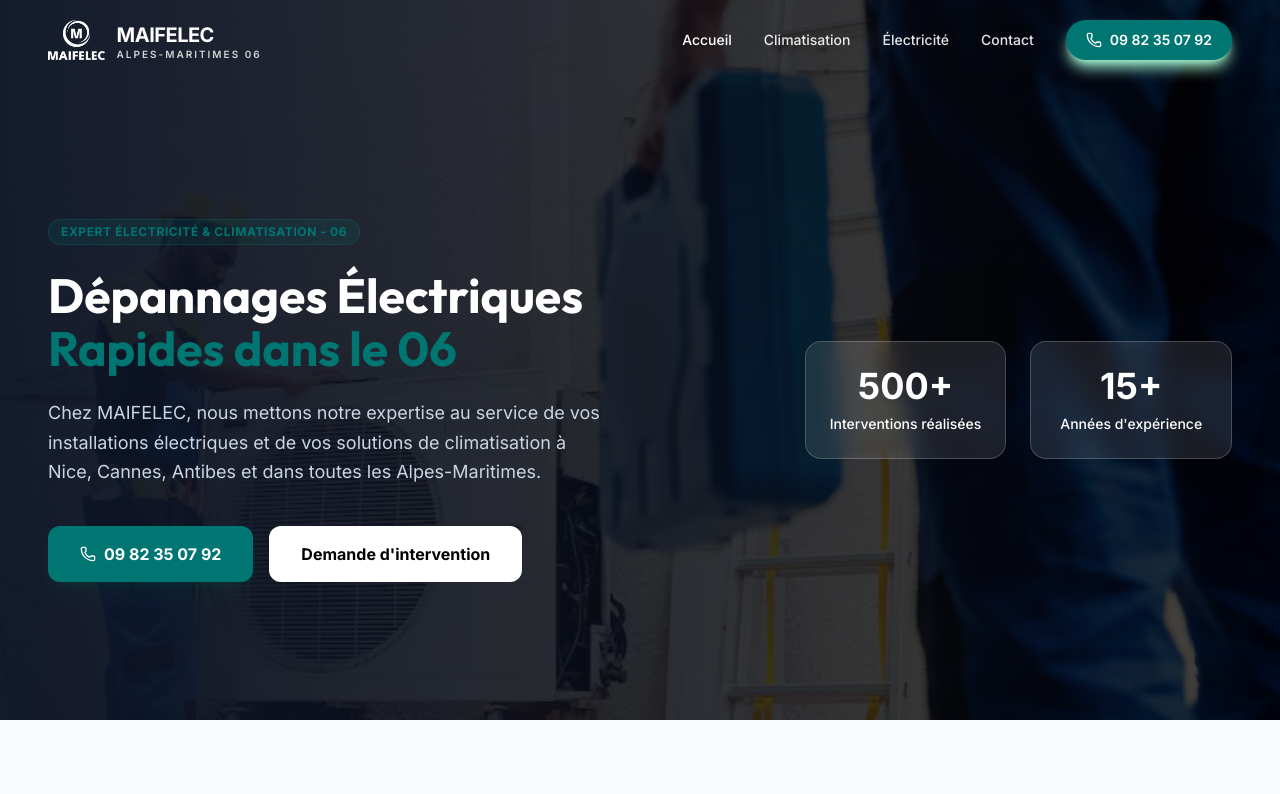
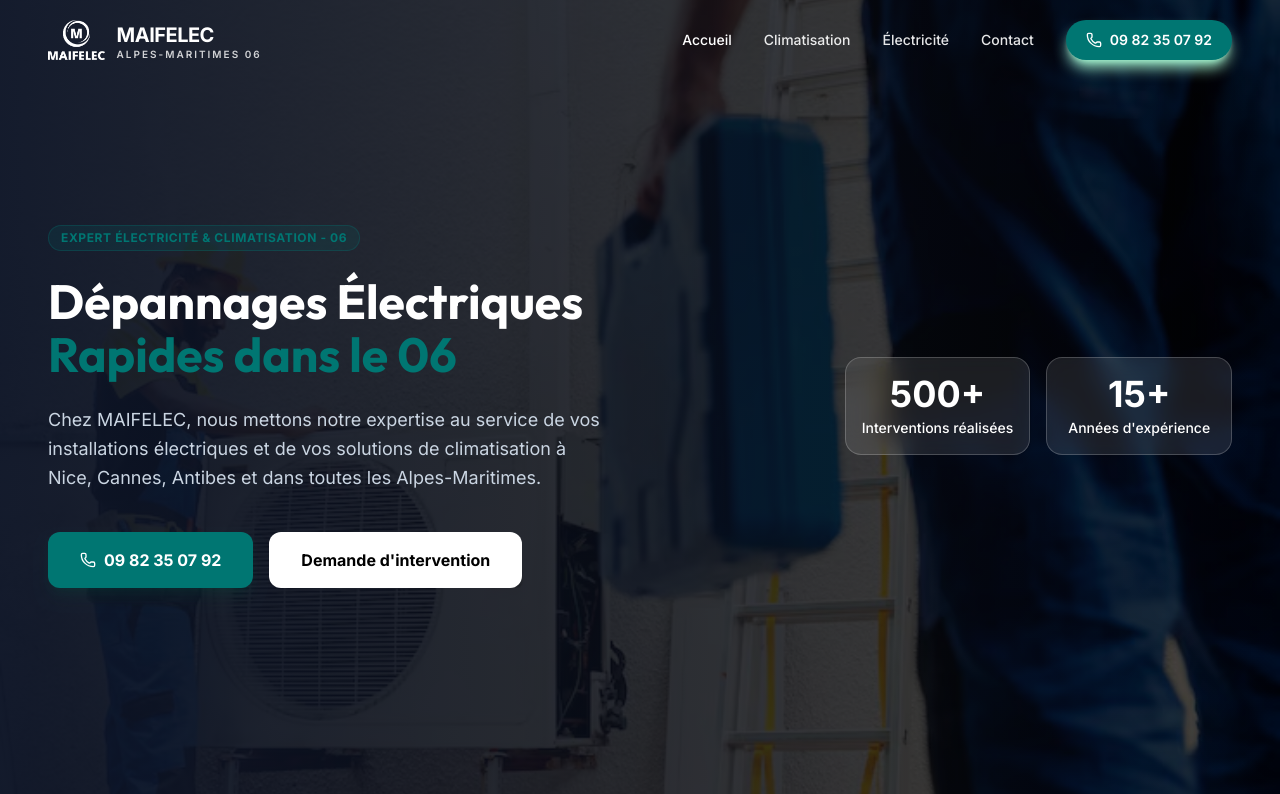
Before and after one commit to ThibautLffg/maiffelec, a React (Vite) app: page / in a window 1280 px wide. Shown: the top 794 px of the page. Built offline with nearby package versions, Linux system fonts and the light colour scheme.

Commit message:
fix: details

```diff
--- a/src/pages/Home.tsx
+++ b/src/pages/Home.tsx
@@ -31,7 +31,7 @@ export default function Home() {
   return (
     <div className="overflow-hidden">
       {/* Hero Section */}
-      <section className="relative min-h-[90vh] flex items-center pt-20">
+      <section className="relative py-24 lg:py-32 flex items-center">
   <div className="absolute inset-0 z-0">
     <img
       src="/clim.avif"
@@ -56,7 +56,7 @@ export default function Home() {
           Expert Électricité & Climatisation - 06
         </span>
 
-        <h1 className="text-5xl md:text-5xl text-white mb-6 leading-[1.1]">
+        <h1 className="text-4xl sm:text-5xl md:text-5xl text-white mb-6 leading-snug sm:leading-[1.1]">
           Dépannages Électriques <br />
           <span className="text-primary">Rapides dans le 06</span>
         </h1>
@@ -93,22 +93,22 @@ export default function Home() {
 
 
       {/* STATS */}
-      <div className="grid grid-cols-2 gap-6 max-w-md lg:justify-self-end">
+      <div className="grid grid-cols-1 sm:grid-cols-2 gap-4 max-w-md lg:justify-self-end">
 
-        <div className="bg-white/10 backdrop-blur-md border border-white/20 rounded-2xl p-6 text-center">
-          <div className="text-4xl font-extrabold text-white mb-2">
+  <div className="bg-white/10 backdrop-blur-md border border-white/20 rounded-2xl p-4 text-center flex flex-col items-center">
+    <div className="text-3xl sm:text-4xl font-extrabold text-white mb-1">
       500+
     </div>
-          <p className="text-white font-medium text-sm whitespace-nowrap">
+    <p className="text-white font-medium text-xs sm:text-sm">
       Interventions réalisées
     </p>
   </div>
 
-        <div className="bg-white/10 backdrop-blur-md border border-white/20 rounded-2xl p-6 text-center">
-          <div className="text-4xl font-extrabold text-white mb-2 ">
+  <div className="bg-white/10 backdrop-blur-md border border-white/20 rounded-2xl p-4 text-center flex flex-col items-center">
+    <div className="text-3xl sm:text-4xl font-extrabold text-white mb-1">
       15+
     </div>
-          <p className="text-white font-medium text-sm whitespace-nowrap">
+    <p className="text-white font-medium text-xs sm:text-sm">
       Années d'expérience
     </p>
   </div>
```
Lines whose indentation alone changed are shown as unchanged.
